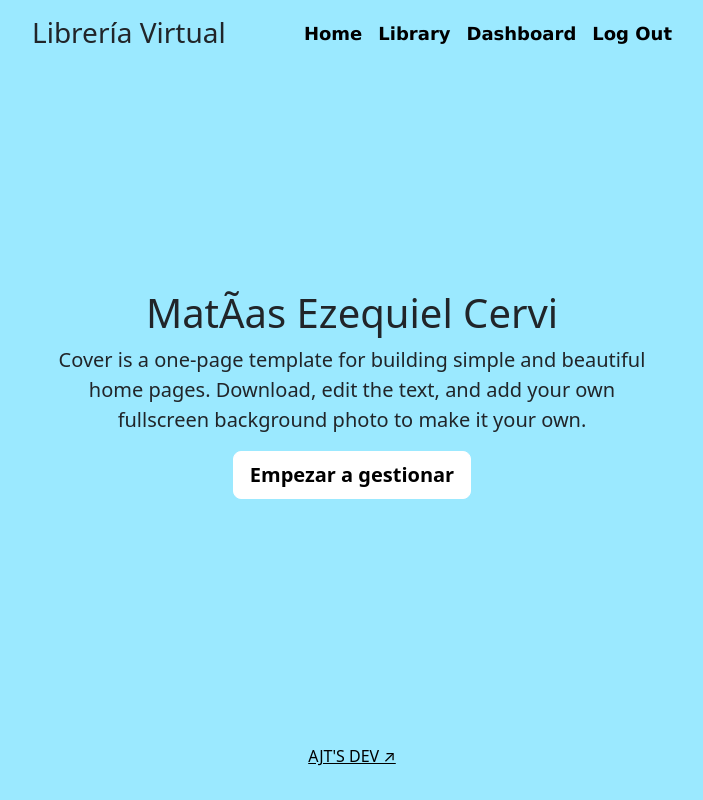
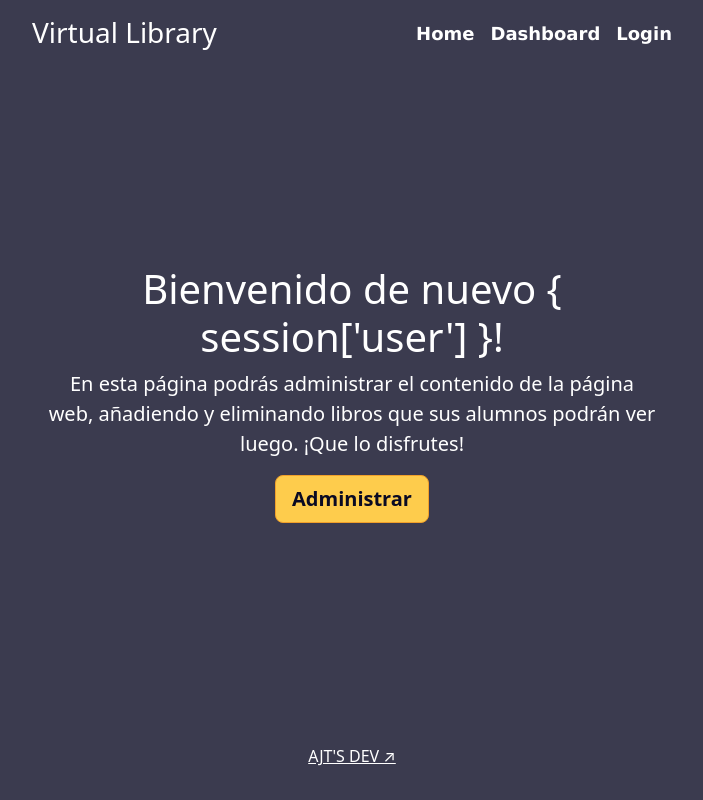
Before and after one commit to AntuBoccalandro/AJTS-WebProfesorMatias, a Flask app: page /admin/ in a window 1280 px wide. Shown: the whole page, without its empty margins (288-991 px from the left). Run offline with Flask 3, Linux system fonts and the light colour scheme; the visitor is signed in with stand-in values (Sample User, id 1).

Commit message:
Update All App Styles

```diff
--- a/app/views/templates/admin/home.html
+++ b/app/views/templates/admin/home.html
@@ -1,41 +1,38 @@
 <!DOCTYPE html>
 <html lang="en" class="h-100">
+
 <head>
   <meta charset="utf-8" />
   <meta name="viewport" content="width=device-width, initial-scale=1" />
   <link rel="icon" href="{{ url_for('static', filename='img/favicon.ico') }}" type="image/x-icon">
   <title>Home</title>
 
-    <link
-      href="https://cdn.jsdelivr.net/npm/bootstrap@5.2.3/dist/css/bootstrap.min.css"
-      rel="stylesheet"
-      integrity="sha384-rbsA2VBKQhggwzxH7pPCaAqO46MgnOM80zW1RWuH61DGLwZJEdK2Kadq2F9CUG65"
-      crossorigin="anonymous"
-    />
-    <script
-      src="https://cdn.jsdelivr.net/npm/bootstrap@5.2.3/dist/js/bootstrap.bundle.min.js"
-      integrity="sha384-kenU1KFdBIe4zVF0s0G1M5b4hcpxyD9F7jL+jjXkk+Q2h455rYXK/7HAuoJl+0I4"
-      crossorigin="anonymous"
-    ></script>
-    <script
-      src="https://cdn.jsdelivr.net/npm/@popperjs/core@2.11.6/dist/umd/popper.min.js"
-      integrity="sha384-oBqDVmMz9ATKxIep9tiCxS/Z9fNfEXiDAYTujMAeBAsjFuCZSmKbSSUnQlmh/jp3"
-      crossorigin="anonymous"
-    ></script>
-    <script
-      src="https://cdn.jsdelivr.net/npm/bootstrap@5.2.3/dist/js/bootstrap.min.js"
-      integrity="sha384-cuYeSxntonz0PPNlHhBs68uyIAVpIIOZZ5JqeqvYYIcEL727kskC66kF92t6Xl2V"
-      crossorigin="anonymous"
-    ></script>
+  <link href="https://cdn.jsdelivr.net/npm/bootstrap@5.2.3/dist/css/bootstrap.min.css" rel="stylesheet" integrity="sha384-rbsA2VBKQhggwzxH7pPCaAqO46MgnOM80zW1RWuH61DGLwZJEdK2Kadq2F9CUG65" crossorigin="anonymous" />
+  <script src="https://cdn.jsdelivr.net/npm/bootstrap@5.2.3/dist/js/bootstrap.bundle.min.js" integrity="sha384-kenU1KFdBIe4zVF0s0G1M5b4hcpxyD9F7jL+jjXkk+Q2h455rYXK/7HAuoJl+0I4" crossorigin="anonymous"></script>
+  <script src="https://cdn.jsdelivr.net/npm/@popperjs/core@2.11.6/dist/umd/popper.min.js" integrity="sha384-oBqDVmMz9ATKxIep9tiCxS/Z9fNfEXiDAYTujMAeBAsjFuCZSmKbSSUnQlmh/jp3" crossorigin="anonymous"></script>
+  <script src="https://cdn.jsdelivr.net/npm/bootstrap@5.2.3/dist/js/bootstrap.min.js" integrity="sha384-cuYeSxntonz0PPNlHhBs68uyIAVpIIOZZ5JqeqvYYIcEL727kskC66kF92t6Xl2V" crossorigin="anonymous"></script>
 </head>
 
 <style>
   /*
      * Globals
      */
-
   .fondo {
     background-color: rgba(47, 210, 255, 0.479);
+  }
+
+  .custom-text-color {
+    color: #ffffff;
+  }
+
+  .btn:hover {
+    background-color: #f5f6f7 !important;
+  }
+
+  .color-boton {
+    background-color: #fecc4c;
+    border-color: #f1a02a;
+    color: #0a0a23;
   }
 
   /* Custom default button */
@@ -43,9 +40,9 @@
   .btn-light:hover,
   .btn-light:focus {
     color: rgb(0, 0, 0);
-    text-shadow: none; /* Prevent inheritance from `body` */
+    text-shadow: none;
+    /* Prevent inheritance from `body` */
   }
-
 
   .cover-container {
     max-width: 42em;
@@ -54,7 +51,6 @@
   /*
            * Header
            */
-
   .nav-masthead .nav-link {
     color: rgb(255, 255, 255);
     font-size: large;
@@ -69,12 +65,12 @@
     color: rgba(255, 255, 255, 0.652);
   }
 
-  .nav-masthead .nav-link + .nav-link {
+  .nav-masthead .nav-link+.nav-link {
     margin-left: 1rem;
   }
 
   .nav-masthead .custom-color {
-    color: black;
+    color: white;
   }
 
   #links {
@@ -119,7 +115,6 @@
     position: relative;
     z-index: 2;
     height: 2.75rem;
-    overflow-y: hidden;
   }
 
   .nav-scroller .nav {
@@ -134,51 +129,33 @@
   }
 </style>
 
-  <body class="d-flex h-100 text-center fondo">
+<body class="d-flex h-100 text-center fondo" style="background-color: #3b3b4f">
   <div class="cover-container d-flex w-100 h-100 p-3 mx-auto flex-column">
     <header class="mb-auto">
       <div>
-          <h3 class="float-md-start mb-0">Librería Virtual</h3>
+        <h3 class="float-md-start mb-0 custom-text-color">Virtual Library</h3>
         <nav class="nav nav-masthead justify-content-center float-md-end">
-            <a class="nav-link fw-bold py-1 px-0 custom-color" href="/admin"
-              >Home</a
-            >
-            <a
-              class="nav-link fw-bold py-1 px-0 custom-color"
-              href="/library"
-              >Library</a
-            >
-            <a
-              class="nav-link fw-bold py-1 px-0 custom-color"
-              href="/admin/dashboard"
-              >Dashboard</a
-            >
-            <a
-              class="nav-link fw-bold py-1 px-0 custom-color"
-              href="/logout"
-              >Log Out</a
-            >
+          <a class="nav-link fw-bold py-1 px-0 custom-color" href="/admin">Home</a>
+          <a class="nav-link fw-bold py-1 px-0 custom-color" href="/admin/dashboard">Dashboard</a>
+          <a class="nav-link fw-bold py-1 px-0 custom-color" href="/login">Login</a>
         </nav>
       </div>
     </header>
 
     <main class="px-3">
-        <h1>{{ session['user'] }}</h1>
-        <p class="lead">
-          Cover is a one-page template for building simple and beautiful home
-          pages. Download, edit the text, and add your own fullscreen background
-          photo to make it your own.
+      <h1 class="text-white">Bienvenido de nuevo { session['user'] }!</h1>
+      <p class="lead r text-white">
+        En esta página podrás administrar el contenido de la página web, añadiendo y eliminando libros que sus alumnos podrán ver luego. ¡Que lo disfrutes!
       </p>
       <p class="lead">
-          <a href="/admin/dashboard" class="btn btn-lg btn-light fw-bold border-white bg-white"
-            >Empezar a gestionar</a
-          >
+        <a href="/admin/dashboard" class="btn btn-lg fw-bold color-boton">Administrar</a>
       </p>
     </main>
 
     <footer class="mt-auto text-white-50">
-        <p><a href="" class="text-black">AJT'S DEV ↗</a></p>
+      <p><a href="" class="text-white">AJT'S DEV ↗</a></p>
     </footer>
   </div>
 </body>
+
 </html>
--- a/app/views/templates/students/home.html
+++ b/app/views/templates/students/home.html
@@ -30,6 +30,11 @@
     border-color: #f1a02a;
     color: #0a0a23;
   }
+
+  .btn:hover {
+    background-color: #f5f6f7 !important;
+  }
+
 
   /* Custom default button */
   .btn-light,
```
Also changed, not shown: app/views/templates/admin/dashboard.html (+47 -68 lines), app/views/templates/admin/library.html (+39 -60 lines), app/views/templates/students/library.html (+9 -5 lines). Lines whose indentation alone changed are shown as unchanged.
